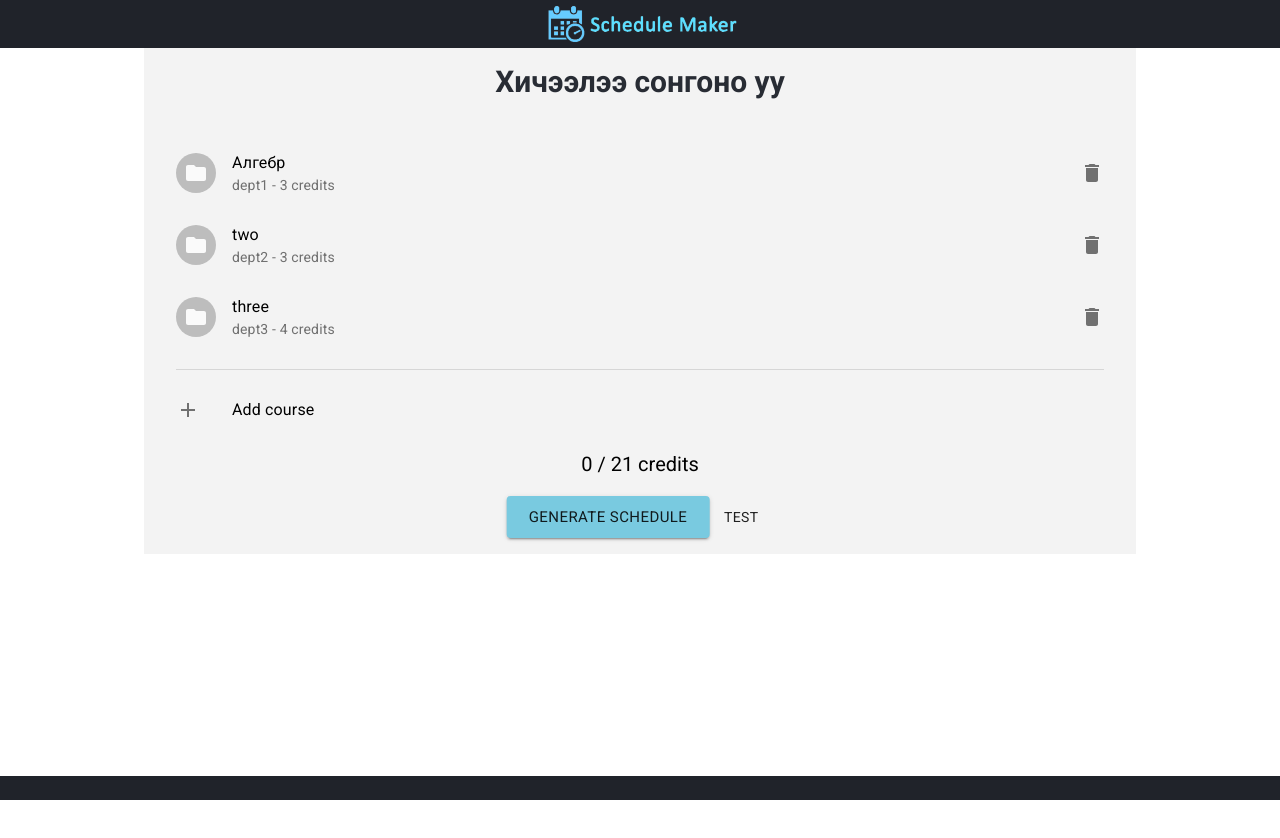
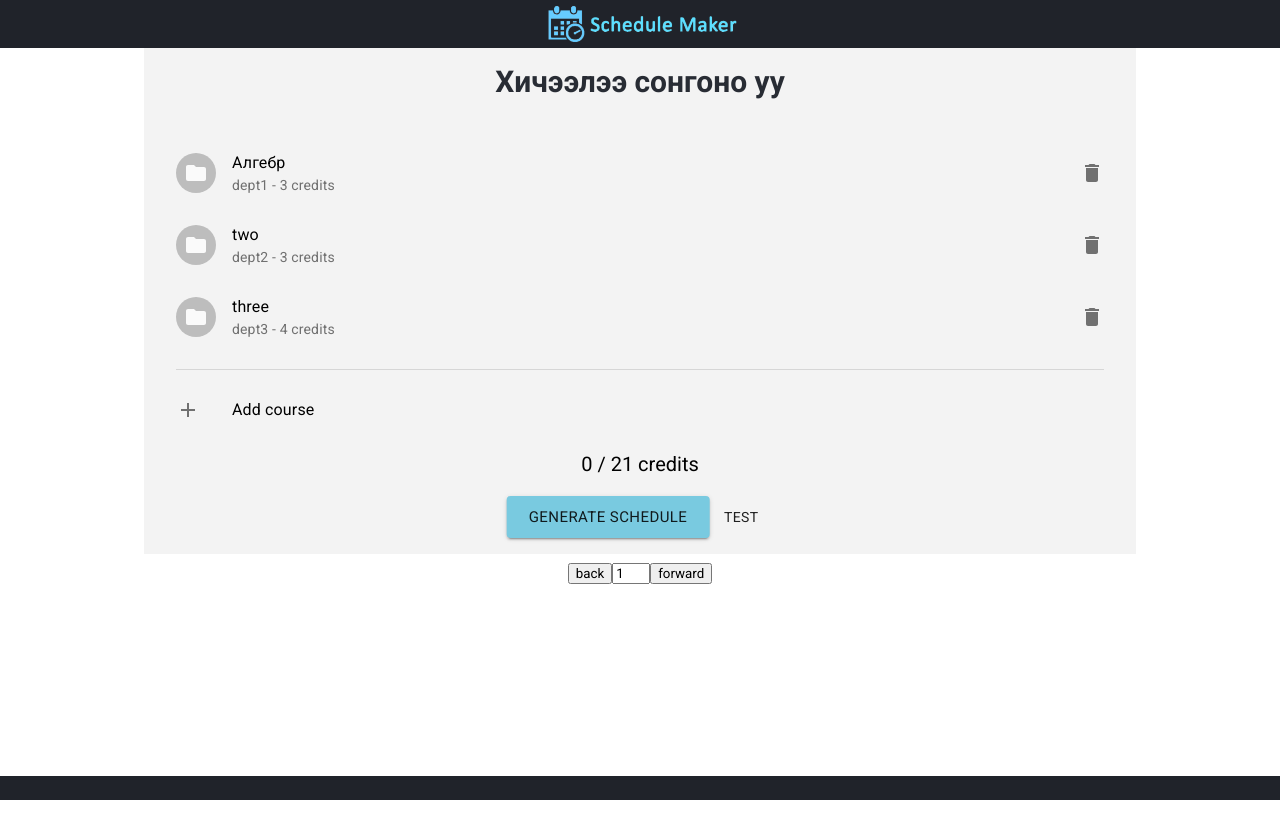
Before and after one commit to Batnaidan/sisiCourseSchedule, a React (Create React App) app: page / in a window 1280 px wide. Shown: the top 838 px of the page. Built offline with nearby package versions, Linux system fonts and the light colour scheme.

Commit message:
TimeTable Initial commit

```diff
--- a/package.json
+++ b/package.json
@@ -15,6 +15,7 @@
     "react-dom": "^17.0.1",
     "react-modal": "^3.12.1",
     "react-scripts": "4.0.1",
+    "react-timetable-events": "^1.0.2",
     "rodal": "^1.8.1",
     "web-vitals": "^0.2.4"
   },
--- a/src/components/Body.js
+++ b/src/components/Body.js
@@ -9,6 +9,7 @@ import Divider from '@material-ui/core/Divider';
 import AddIcon from '@material-ui/icons/Add';
 import Modal from './Modal';
 import Button from '@material-ui/core/Button';
+import TimeTable from './TimeTable';
 
 // chosenCourse stores data from classes, indexes specify individual courses
 // and the value contains "data" object. Data object's children include:
@@ -1129,7 +1130,7 @@ export default class Body extends Component {
     case 4.3.1:
     course has 2 different teachers on one class so that lectures grids are same and seminars grid are same
 
-  }
+  }tengisdogshit
 
   } */
 
@@ -1183,7 +1184,7 @@ export default class Body extends Component {
         if (idx == chosenCourse.length - 1) {
           this.pushToSchedule();
         } else {
-          setTimeout(this.generate_schedules(idx + 1), 100);
+          setTimeout(this.generate_schedules(idx + 1), 500);
         }
         for (let j = 0; j < timelen; j++) {
           this.timetable[timeidx + j] = 0;
@@ -1241,7 +1242,7 @@ export default class Body extends Component {
                       if (idx == chosenCourse.length - 1) {
                         this.pushToSchedule();
                       } else {
-                        setTimeout(this.generate_schedules(idx + 1), 100);
+                        setTimeout(this.generate_schedules(idx + 1), 500);
                       }
                       for (let k = 0; k < lab_timelen; k++) {
                         this.timetable[lab_timeidx + k] = 0;
@@ -1257,7 +1258,7 @@ export default class Body extends Component {
                   if (idx == chosenCourse.length - 1) {
                     this.pushToSchedule();
                   } else {
-                    setTimeout(this.generate_schedules(idx + 1), 100);
+                    setTimeout(this.generate_schedules(idx + 1), 500);
                   }
                   for (let k = 0; k < sem_timelen; k++) {
                     this.timetable[sem_timeidx + k] = 0;
@@ -1284,7 +1285,7 @@ export default class Body extends Component {
                 if (idx == chosenCourse.length - 1) {
                   this.pushToSchedule();
                 } else {
-                  setTimeout(this.generate_schedules(idx + 1), 100);
+                  setTimeout(this.generate_schedules(idx + 1), 500);
                 }
                 for (let k = 0; k < lab_timelen; k++) {
                   this.timetable[lab_timeidx + k] = 0;
@@ -1300,7 +1301,7 @@ export default class Body extends Component {
             if (idx == chosenCourse.length - 1) {
               this.pushToSchedule();
             } else {
-              setTimeout(this.generate_schedules(idx + 1), 100);
+              setTimeout(this.generate_schedules(idx + 1), 500);
             }
             for (let k = 0; k < timelen; k++) {
               this.timetable[timeidx + k] = 0;
@@ -1327,7 +1328,7 @@ export default class Body extends Component {
             if (idx == chosenCourse.length - 1) {
               this.pushToSchedule();
             } else {
-              setTimeout(this.generate_schedules(idx + 1), 100);
+              setTimeout(this.generate_schedules(idx + 1), 500);
             }
             for (let k = 0; k < sem_timelen; k++) {
               this.timetable[sem_timeidx + k] = 0;
@@ -1350,7 +1351,7 @@ export default class Body extends Component {
             if (idx == chosenCourse.length - 1) {
               this.pushToSchedule();
             } else {
-              setTimeout(this.generate_schedules(idx + 1), 100);
+              setTimeout(this.generate_schedules(idx + 1), 500);
             }
             for (let k = 0; k < lab_timelen; k++) {
               this.timetable[lab_timeidx + k] = 0;
@@ -1457,7 +1458,7 @@ export default class Body extends Component {
                         if (idx == chosenCourse.length - 1) {
                           this.pushToSchedule();
                         } else {
-                          setTimeout(this.generate_schedules(idx + 1), 100);
+                          setTimeout(this.generate_schedules(idx + 1), 500);
                         }
                         for (let k = 0; k < lab_timelen; k++) {
                           this.timetable[lab_timeidx + k] = 0;
@@ -1473,7 +1474,7 @@ export default class Body extends Component {
                     if (idx == chosenCourse.length - 1) {
                       this.pushToSchedule();
                     } else {
-                      setTimeout(this.generate_schedules(idx + 1), 100);
+                      setTimeout(this.generate_schedules(idx + 1), 500);
                     }
                     for (let k = 0; k < sem_timelen; k++) {
                       this.timetable[sem_timeidx + k] = 0;
@@ -1500,7 +1501,7 @@ export default class Body extends Component {
                   if (idx == chosenCourse.length - 1) {
                     this.pushToSchedule();
                   } else {
-                    setTimeout(this.generate_schedules(idx + 1), 100);
+                    setTimeout(this.generate_schedules(idx + 1), 500);
                   }
                   for (let k = 0; k < lab_timelen; k++) {
                     this.timetable[lab_timeidx + k] = 0;
@@ -1516,7 +1517,7 @@ export default class Body extends Component {
               if (idx == chosenCourse.length - 1) {
                 this.pushToSchedule();
               } else {
-                setTimeout(this.generate_schedules(idx + 1), 100);
+                setTimeout(this.generate_schedules(idx + 1), 500);
               }
               for (let k = 0; k < timelen; k++) {
                 this.timetable[timeidx + k] = 0;
@@ -1543,7 +1544,7 @@ export default class Body extends Component {
               if (idx == chosenCourse.length - 1) {
                 this.pushToSchedule();
               } else {
-                setTimeout(this.generate_schedules(idx + 1), 100);
+                setTimeout(this.generate_schedules(idx + 1), 500);
               }
               for (let k = 0; k < sem_timelen; k++) {
                 this.timetable[sem_timeidx + k] = 0;
@@ -1566,7 +1567,7 @@ export default class Body extends Component {
               if (idx == chosenCourse.length - 1) {
                 this.pushToSchedule();
               } else {
-                setTimeout(this.generate_schedules(idx + 1), 100);
+                setTimeout(this.generate_schedules(idx + 1), 500);
               }
               for (let k = 0; k < lab_timelen; k++) {
                 this.timetable[lab_timeidx + k] = 0;
@@ -1601,7 +1602,7 @@ export default class Body extends Component {
         this.whenGridIsNot0(idx);
       }
     } else {
-      setTimeout(this.generate_schedules(idx + 1), 50);
+      setTimeout(this.generate_schedules(idx + 1), 500);
     }
   };
 
@@ -1671,8 +1672,8 @@ export default class Body extends Component {
               onClick={() => {
                 for (let j = 0; j < schedules.length; j++) {
                   for (let i = 0; i < 126; i++) {
-                    if (schedules[j][i] != 0) setTimeout(console.log(1), 50);
-                    else setTimeout(console.log(0), 50);
+                    if (schedules[j][i] != 0) setTimeout(console.log(1), 500);
+                    else setTimeout(console.log(0), 500);
                   }
                   console.log(
                     '------------------------------------------------------------------------'
@@ -1694,7 +1695,9 @@ export default class Body extends Component {
             ></Modal>
           </div>
         ) : null}
-        <div id="graph-container"></div>
+        <div id="graph-container">
+          <TimeTable>a</TimeTable>
+        </div>
       </div>
     );
   }
--- /dev/null
+++ b/src/components/TimeTable.js
@@ -0,0 +1,52 @@
+import React, { Component } from 'react';
+import Timetable from 'react-timetable-events';
+import ArrowBackIosIcon from '@material-ui/icons/ArrowBackIos';
+import ArrowForwardIosIcon from '@material-ui/icons/ArrowForwardIos';
+
+export default class TimeTable extends Component {
+  state = {
+    pageIndex: 1,
+  };
+
+  setPageIndex = (e) => {
+    if (e.key === 'Enter') {
+      this.setState((state, props) => {
+        return { pageIndex: e.target.value };
+      });
+    }
+    console.log(e.target.value);
+  };
+  changeIndex = (dog) => {
+    this.setState((state, props) => {
+      if (state.pageIndex === 1 && dog < 0) return;
+      return { pageIndex: state.pageIndex + dog };
+    });
+  };
+  render() {
+    return (
+      <div>
+        <div>
+          <input
+            type="button"
+            onClick={() => this.changeIndex(-1)}
+            value="back"
+            className="pageButton"
+          ></input>
+          <input
+            type="number"
+            value={[this.state.pageIndex]}
+            onKeyDown={(e) => this.setPageIndex(e)}
+            style={{ maxWidth: 30 }}
+          ></input>
+          <input
+            type="button"
+            onClick={() => this.changeIndex(1)}
+            value="forward"
+            className="pageButton"
+          ></input>
+        </div>
+        {/* <Timetable>{this.props.chosenClass}</Timetable> */}
+      </div>
+    );
+  }
+}
```
Also changed, not shown: 1 other file (tests, documents, lock files or other folders).
